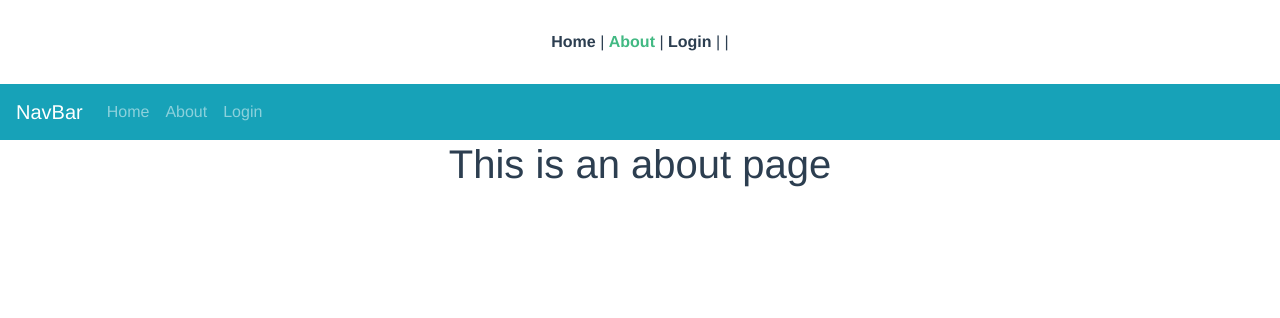
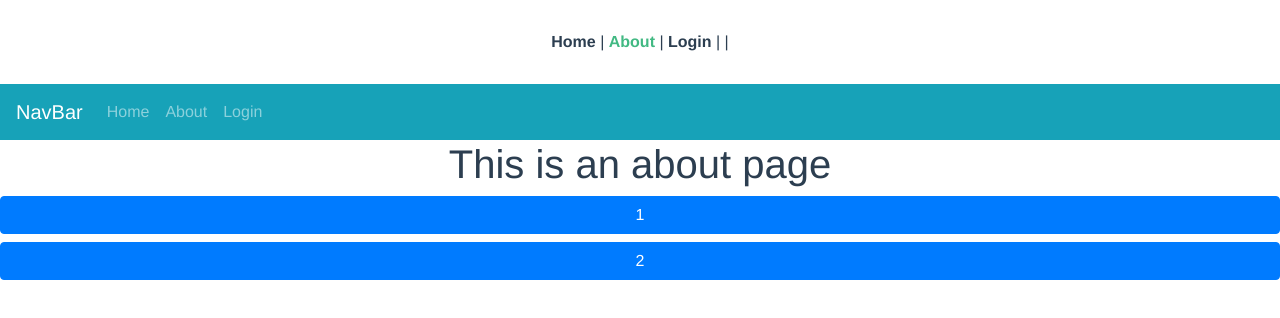
Before and after one commit to javierc22/project-mevn-front, a Vue app: page /about in a window 1280 px wide. Shown: the top 318 px of the page. Built offline with nearby package versions, Linux system fonts and the light colour scheme.

Commit message:
Conceptos claves de Querys con Router-link

```diff
--- a/src/main.js
+++ b/src/main.js
@@ -13,9 +13,9 @@ import 'bootstrap-vue/dist/bootstrap-vue.css'
 
 Vue.use(VueAxios, axios)
 // Agregamos la URL base de nuestra API
-// axios.defaults.baseURL = 'http://localhost:3000/api';
+axios.defaults.baseURL = 'http://localhost:3000/api';
 // Base URL para producción
-axios.defaults.baseURL = 'https://project-mevn.herokuapp.com/api';
+// axios.defaults.baseURL = 'https://project-mevn.herokuapp.com/api';
 
 Vue.config.productionTip = false
 
--- a/src/views/About.vue
+++ b/src/views/About.vue
@@ -1,5 +1,26 @@
 <template>
   <div class="about">
     <h1>This is an about page</h1>
+
+    <router-link :to="{query: {seccion: 1}}" class="btn btn-primary btn-block">
+      1
+    </router-link>
+
+    <router-link :to="{query: {seccion: 2}}" class="btn btn-primary btn-block">
+      2
+    </router-link>
   </div>
 </template>
+
+<script>
+export default {
+  watch: {
+    "$route.query.seccion": {
+      inmediate: true,
+      handler(newVal, oldVal){
+        console.log(`Sección a cambiado a: ${newVal}`)
+      }
+    }
+  },
+}
+</script>
```
